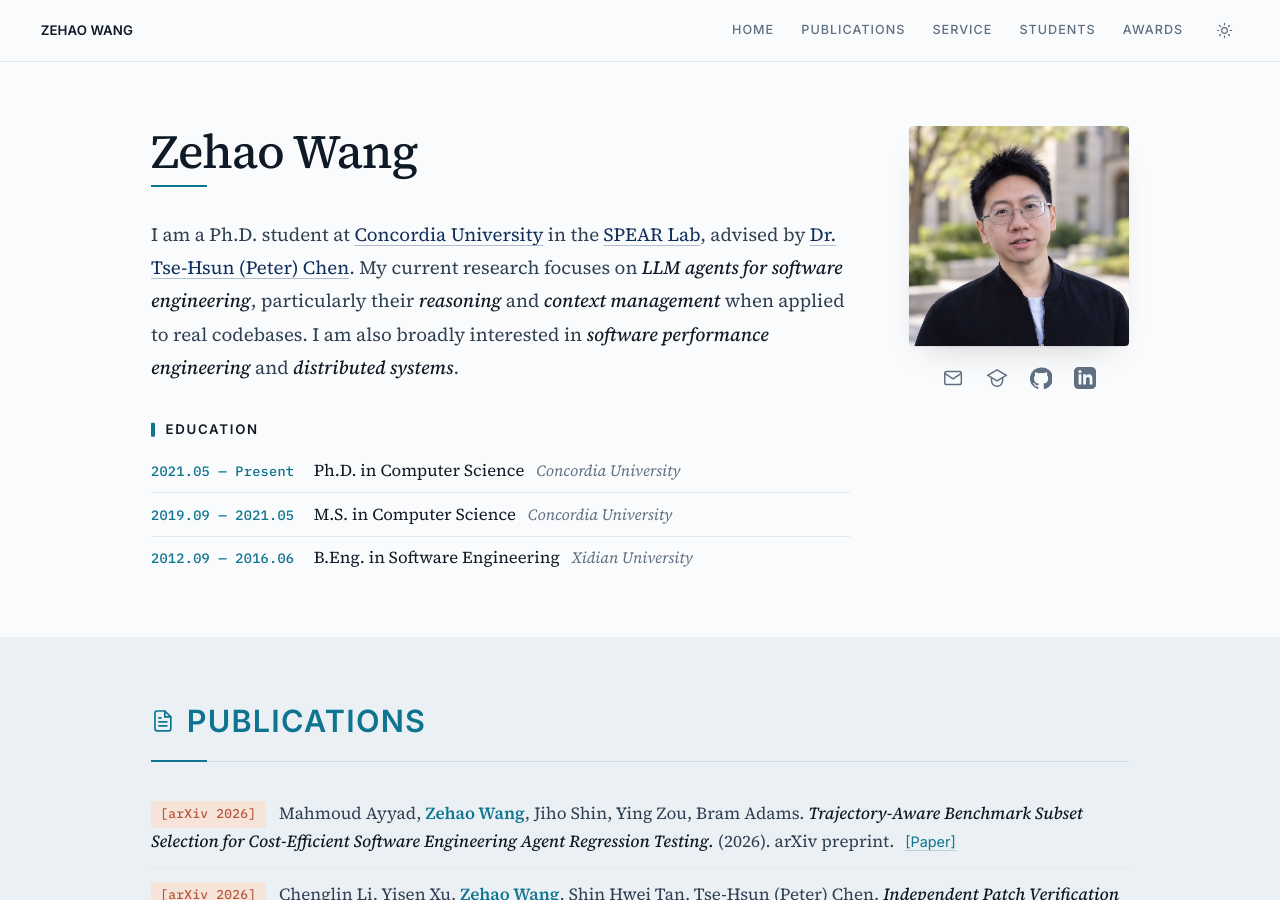
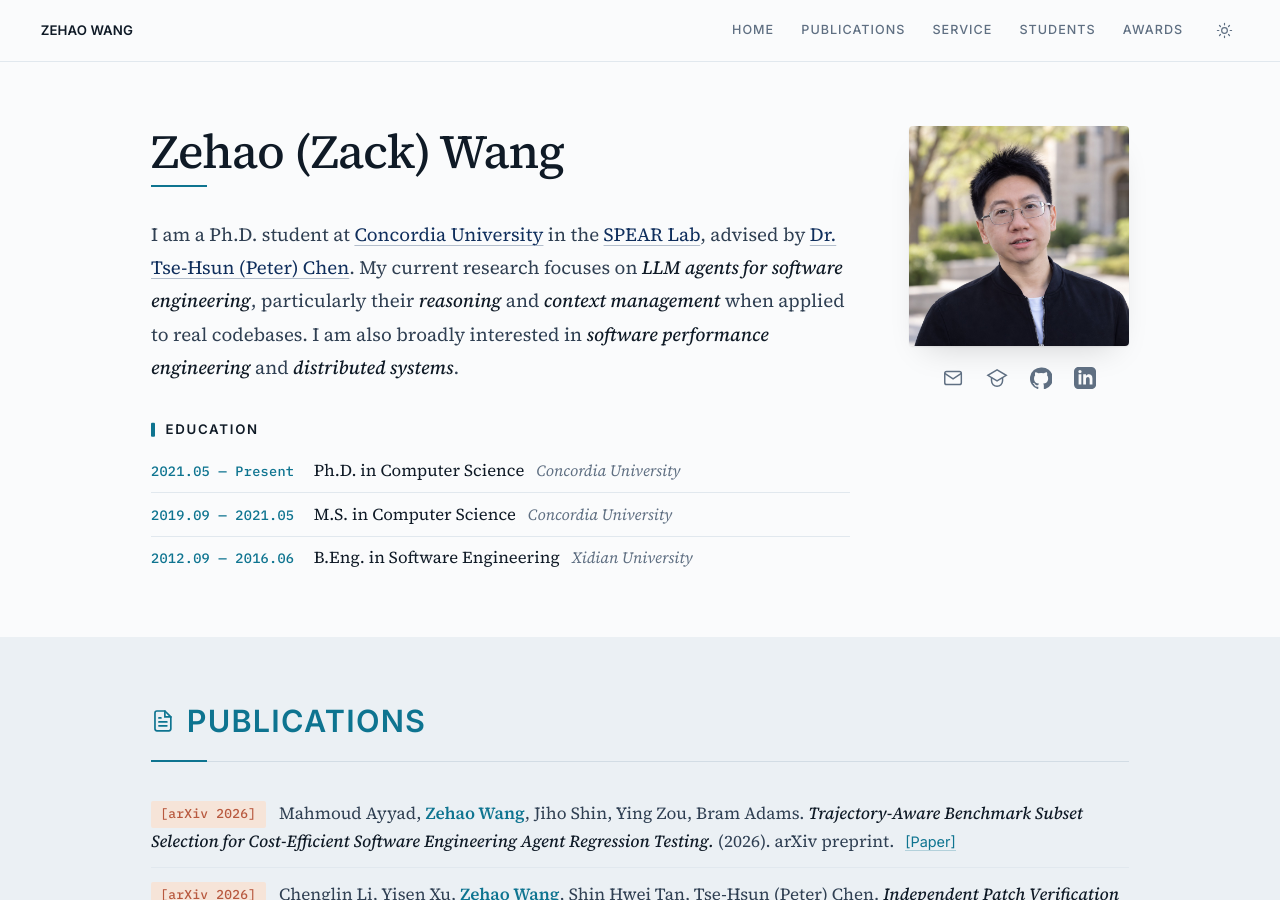
Before and after one commit to zehaowang00/zehaowang00.github.io, a Jekyll site: the page preview.html, which Jekyll copies as it is, in a window 1280 px wide and 900 px high. Built offline with Jekyll 4.4.1, drawn with Linux system fonts in a browser that asks for light colours.

Commit message:
Show preferred name Zack in home page heading
Co-Authored-By: Claude Opus 5.5 <noreply@anthropic.com>

```diff
--- a/_layouts/home.html
+++ b/_layouts/home.html
@@ -42,7 +42,7 @@
     <div class="container">
       <div class="home__row">
         <div class="home__main">
-          <h2 class="home__heading">Zehao Wang</h2>
+          <h2 class="home__heading">Zehao (Zack) Wang</h2>
           <hr class="home__rule">
 
           <p class="home__bio">
--- a/preview.html
+++ b/preview.html
@@ -40,7 +40,7 @@
     <div class="container">
       <div class="home__row">
         <div class="home__main">
-          <h2 class="home__heading">Zehao Wang</h2>
+          <h2 class="home__heading">Zehao (Zack) Wang</h2>
           <hr class="home__rule">
 
           <p class="home__bio">
```
